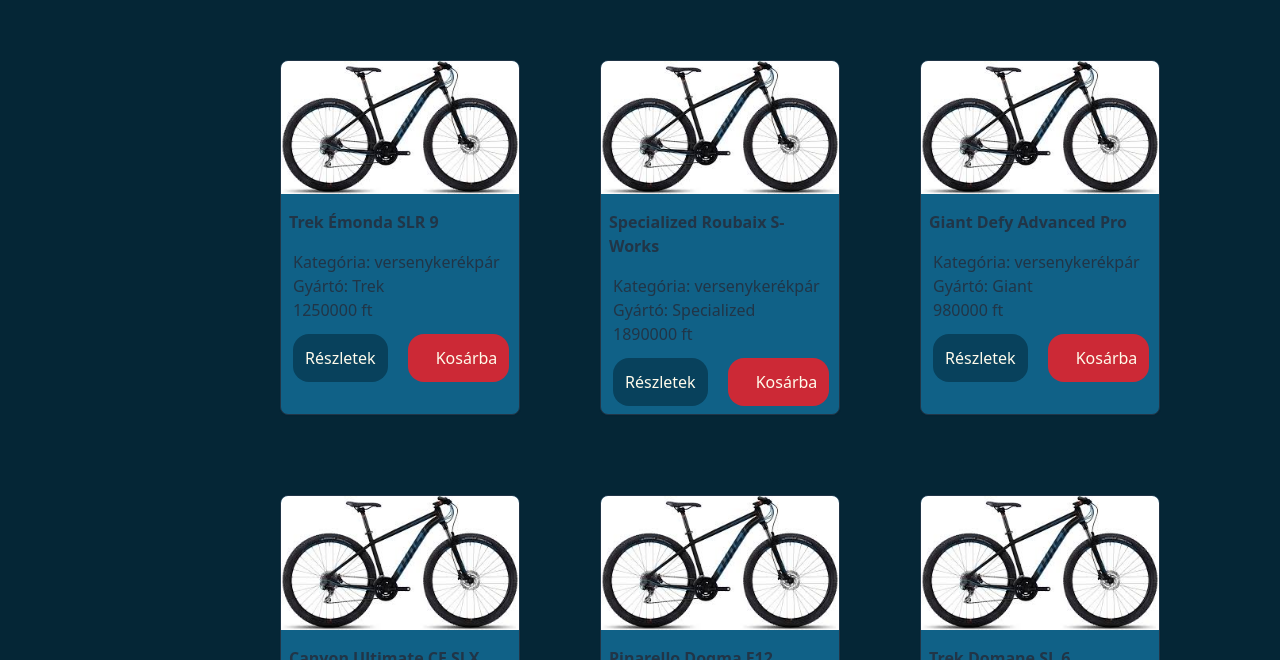
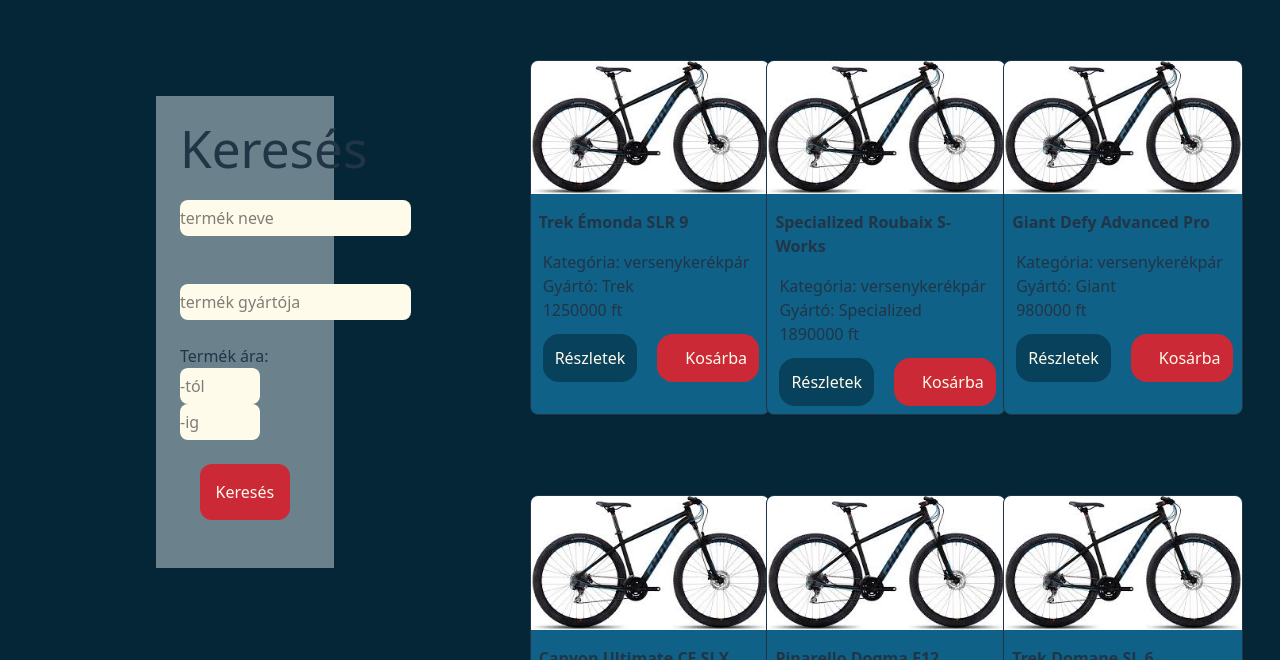
Before and after one commit to hihi-dotcom/CrossCountryBuilds_Webshop, a React (Vite) app in the folder frontend/cross_country_builds/: page / in a window 1280 px wide. Shown: the part 140-800 px from the top of the page. Built offline with nearby package versions, Linux system fonts and the light colour scheme; some icons are missing.

Commit message:
working on szurok

```diff
--- /dev/null
+++ b/frontend/cross_country_builds/src/components/formFieldComponents/inputwithPlaceholder.tsx
@@ -0,0 +1,7 @@
+import type TextInputProps  from "../../models/textInputProps";
+
+export function TextInput({inp_type, inp_name, inp_id, inp_placeholder, inp_className}: TextInputProps){
+    return(
+        <input type={inp_type} name={inp_name} id={inp_id} placeholder={inp_placeholder} className={inp_className}/>
+    );
+}
--- a/frontend/cross_country_builds/src/components/formFieldComponents/textField.tsx
+++ b/frontend/cross_country_builds/src/components/formFieldComponents/textField.tsx
@@ -0,0 +1,8 @@
+import type FormFieldProps from "../../models/formfieldProps";
+
+
+export function FormField({input_name, input_id, input_placeholder}: FormFieldProps){
+    return(
+        <input type="text" name={input_name} id={input_id} placeholder={input_placeholder}  className="bg-amber-50 text-black rounded-lg h-9"/>
+    );
+}
--- a/frontend/cross_country_builds/src/components/formFieldComponents/textFieldwLabel.tsx
+++ b/frontend/cross_country_builds/src/components/formFieldComponents/textFieldwLabel.tsx
@@ -1,5 +1,6 @@
 interface FieldProps{
-    label: string;
+    label: string,
+
 }
 
 export function Field({label}: FieldProps){
--- /dev/null
+++ b/frontend/cross_country_builds/src/components/szurokComponents/szurok.tsx
@@ -0,0 +1,17 @@
+import { TextInput } from "../formFieldComponents/inputwithPlaceholder";
+import { FormField } from "../formFieldComponents/textField";
+
+export function Szurok(){
+    return(
+        <div className="szurok p-6 bg-[#6b818c]">
+            <h1 className="text-center">Keresés</h1>
+            <div className="formfields block mx-auto">
+                <p className="py-6"><FormField input_name="termek_neve" input_id="termek_neve" input_placeholder="termék neve"/></p>
+                <p className="py-6"><FormField input_name="termek_gyartoja" input_id="termek_gyartoja" input_placeholder="termék gyártója"/></p>
+                <p><label htmlFor="ar">Termék ára: </label></p>
+                <p><TextInput inp_type="number" inp_name="artol" inp_id="artol" inp_placeholder="-tól" inp_className="text-black bg-amber-50 w-20 mr-4 rounded-lg h-9"/><TextInput inp_type="number" inp_name="arig" inp_id="arig" inp_placeholder="-ig" inp_className="text-black bg-amber-50 w-20 rounded-lg h-9"/></p>
+            </div>
+            <button type="button" className=" block mx-auto bg-[#cc2936] text-amber-50  my-6 p-4 rounded-xl">Keresés</button>
+        </div>
+    );
+}
--- a/frontend/cross_country_builds/src/components/termekcomponents/termekCardSor.tsx
+++ b/frontend/cross_country_builds/src/components/termekcomponents/termekCardSor.tsx
@@ -1,14 +1,15 @@
 import { Product } from "./termekCard";
 import bikeProducts from "./test_data";
 import BikeImg from "../../assets/letöltés.jpg"
+import { Szurok } from "../szurokComponents/szurok";
 
 export function Products(){
-
-
-
     return(
         <section>
             <div className="products-section flex justify-center mt-20 md:justify-end lg:justify-end lg:p-30 overflow-auto  w-full">
+                <div className=" grid grid-cols-1 p-9 w-80 mr-40 h-full">
+                    <Szurok/>
+                </div>
                 <div className="grid grid-cols-1 md:grid-cols-2 lg:grid-cols-3 gap-20">
                     {bikeProducts.map(bikeP => <Product kep={BikeImg} {...bikeP} key={bikeP.name}/>)}
                 </div>
--- /dev/null
+++ b/frontend/cross_country_builds/src/models/formfieldProps.ts
@@ -0,0 +1,5 @@
+export default interface FormFieldProps{
+    input_name: string,
+    input_id: string,
+    input_placeholder: string
+}
--- /dev/null
+++ b/frontend/cross_country_builds/src/models/productProps.ts
@@ -0,0 +1,7 @@
+export default interface ProductProps {
+    kep: string
+    name: string;
+    category: string;
+    maker: string;
+    price: number;
+}
--- /dev/null
+++ b/frontend/cross_country_builds/src/models/textInputProps.ts
@@ -0,0 +1,7 @@
+export default interface TextInputProps{
+    inp_type: string
+    inp_name: string,
+    inp_id: string,
+    inp_placeholder: string,
+    inp_className: string
+}
--- a/frontend/cross_country_builds/src/pages/HomePage.tsx
+++ b/frontend/cross_country_builds/src/pages/HomePage.tsx
@@ -1,5 +1,5 @@
 import { Products } from "../components/termekcomponents/termekCardSor";
-
+import { Szurok } from "../components/szurokComponents/szurok";
 
 export function Home(){
     return(
```
Also changed, not shown: frontend/cross_country_builds/src/components/termekcomponents/termekCard.tsx (+1 -8 lines).
